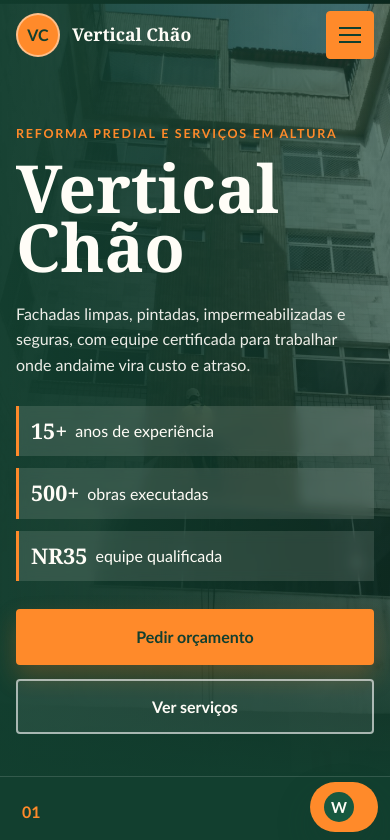
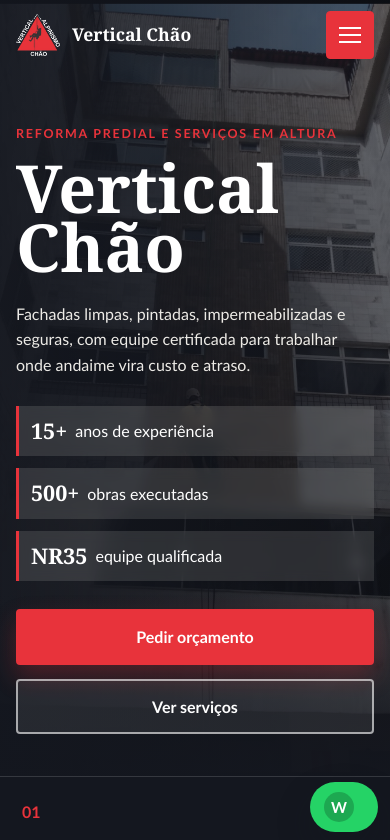
Before and after one commit to trafegocomprado/verticalchao-institucional, a website: page src/index.html in a window 390 px wide. Shown: the top 840 px of the page. Drawn offline with Linux system fonts and the light colour scheme.

Commit message:
fix: align site with vertical chao brand

```diff
--- a/src/index.html
+++ b/src/index.html
@@ -6,12 +6,14 @@
     <title>Vertical Chão | Reforma predial e serviços em altura em BH</title>
     <meta name="description" content="Vertical Chão Alpinismo: reforma predial, pintura, limpeza, impermeabilização, reposição de pastilhas e Ecogranito em fachadas. Atendimento em Belo Horizonte e região.">
     <meta name="robots" content="index,follow">
-    <meta name="theme-color" content="#0f5f3d">
+    <meta name="theme-color" content="#14171f">
     <link rel="canonical" href="https://www.verticalchao.com.br/">
     <meta property="og:type" content="website">
     <meta property="og:title" content="Vertical Chão | Reforma predial e serviços em altura">
     <meta property="og:description" content="Mais de 15 anos em manutenção predial por alpinismo industrial, com equipe certificada e obras em Belo Horizonte e região.">
     <meta property="og:image" content="./assets/hero-fachada.jpg">
+    <link rel="icon" href="./assets/favicon-32.png" sizes="32x32">
+    <link rel="apple-touch-icon" href="./assets/apple-touch-icon.png">
     <link rel="stylesheet" href="./styles.css">
     <script type="application/ld+json">
       {
@@ -41,7 +43,7 @@
 
     <header class="site-header" data-site-header>
       <a class="brand" href="#topo" aria-label="Vertical Chão, início">
-        <span class="brand-mark" aria-hidden="true">VC</span>
+        <img class="brand-logo" src="./assets/logo.webp" width="160" height="155" alt="" aria-hidden="true">
         <span>
           <strong>Vertical Chão</strong>
           <small>Alpinismo industrial</small>
@@ -277,7 +279,7 @@
     <footer class="site-footer">
       <div>
         <a class="brand brand--footer" href="#topo" aria-label="Vertical Chão, início">
-          <span class="brand-mark" aria-hidden="true">VC</span>
+          <img class="brand-logo" src="./assets/logo.webp" width="160" height="155" alt="" aria-hidden="true">
           <span>
             <strong>Vertical Chão</strong>
             <small>Reformas e manutenções prediais</small>
--- a/src/styles.css
+++ b/src/styles.css
@@ -1,17 +1,17 @@
 :root {
-  --green-900: #123f2f;
-  --green-800: #17583f;
-  --green-700: #19724f;
-  --green-100: #dcefe4;
-  --orange-600: #f07a22;
-  --orange-500: #ff8a2a;
-  --cream-100: #f7f3e9;
-  --paper: #fffaf1;
-  --ink: #18251f;
-  --muted: #5e6b62;
-  --line: rgba(24, 37, 31, 0.14);
-  --white-soft: #fffdf7;
-  --shadow: 0 24px 70px rgba(18, 63, 47, 0.18);
+  --red: #e8333b;
+  --red-dark: #c41f27;
+  --red-soft: #ffd7d4;
+  --paper: #fafaf8;
+  --paper-2: #f4f1eb;
+  --ink: #14171f;
+  --ink-soft: #242834;
+  --muted: #5b606c;
+  --line: #e4e1db;
+  --white-soft: #ffffff;
+  --whatsapp: #25d366;
+  --whatsapp-dark: #1da851;
+  --shadow: 0 24px 70px rgba(20, 23, 31, 0.18);
   --font-display: Georgia, "Times New Roman", serif;
   --font-body: "Trebuchet MS", Verdana, sans-serif;
   --header-height: 78px;
@@ -31,7 +31,7 @@ body {
   margin: 0;
   color: var(--ink);
   background:
-    linear-gradient(90deg, rgba(18, 63, 47, 0.04) 1px, transparent 1px) 0 0 / 44px 44px,
+    linear-gradient(90deg, rgba(20, 23, 31, 0.035) 1px, transparent 1px) 0 0 / 44px 44px,
     var(--paper);
   font-family: var(--font-body);
   font-size: 16px;
@@ -58,7 +58,7 @@ a {
 }
 
 a:hover {
-  color: var(--orange-600);
+  color: var(--red-dark);
 }
 
 button,
@@ -74,7 +74,7 @@ section[id],
 }
 
 :focus-visible {
-  outline: 3px solid var(--orange-500);
+  outline: 3px solid var(--red);
   outline-offset: 4px;
 }
 
@@ -96,8 +96,8 @@ section[id],
   left: 12px;
   z-index: 30;
   transform: translateY(-150%);
-  background: var(--orange-500);
-  color: var(--ink);
+  background: var(--red);
+  color: var(--white-soft);
   padding: 10px 14px;
   border-radius: 4px;
   font-weight: 700;
@@ -124,8 +124,8 @@ section[id],
 .site-header.is-scrolled,
 .site-header.is-open {
   color: var(--ink);
-  background: rgba(255, 250, 241, 0.94);
-  box-shadow: 0 14px 44px rgba(18, 63, 47, 0.12);
+  background: rgba(250, 250, 248, 0.94);
+  box-shadow: 0 14px 44px rgba(20, 23, 31, 0.12);
   backdrop-filter: blur(12px);
 }
 
@@ -154,16 +154,11 @@ section[id],
   text-transform: uppercase;
 }
 
-.brand-mark {
-  display: grid;
-  place-items: center;
+.brand-logo {
   width: 44px;
   height: 44px;
-  background: var(--orange-500);
-  color: var(--green-900);
-  border: 2px solid rgba(255, 255, 255, 0.45);
-  border-radius: 50%;
-  font-weight: 900;
+  flex: none;
+  object-fit: contain;
 }
 
 .main-nav {
@@ -196,21 +191,21 @@ section[id],
   align-items: center;
   justify-content: center;
   padding: 13px 20px;
-  border: 2px solid var(--orange-500);
+  border: 2px solid var(--red);
   border-radius: 4px;
-  background: var(--orange-500);
-  color: var(--green-900);
+  background: var(--red);
+  color: var(--white-soft);
   font-weight: 900;
   text-decoration: none;
-  box-shadow: 0 12px 24px rgba(240, 122, 34, 0.26);
+  box-shadow: 0 12px 24px rgba(232, 51, 59, 0.26);
   transition: transform 180ms ease, box-shadow 180ms ease, background-color 180ms ease;
 }
 
 .button:hover {
-  color: var(--green-900);
-  background: #ff9b43;
+  color: var(--white-soft);
+  background: var(--red-dark);
   transform: translateY(-2px);
-  box-shadow: 0 16px 34px rgba(240, 122, 34, 0.32);
+  box-shadow: 0 16px 34px rgba(232, 51, 59, 0.32);
 }
 
 .button--small {
@@ -227,7 +222,7 @@ section[id],
 }
 
 .button--ghost:hover {
-  color: var(--green-900);
+  color: var(--ink);
   background: var(--white-soft);
 }
 
@@ -271,14 +266,14 @@ section[id],
   align-items: end;
   overflow: hidden;
   color: var(--white-soft);
-  background: var(--green-900);
+  background: var(--ink);
 }
 
 .hero::after {
   position: absolute;
   inset: auto 0 0;
   height: 22vh;
-  background: linear-gradient(to top, rgba(18, 63, 47, 0.88), transparent);
+  background: linear-gradient(to top, rgba(20, 23, 31, 0.88), transparent);
   content: "";
 }
 
@@ -296,7 +291,7 @@ section[id],
   position: absolute;
   inset: 0;
   background:
-    linear-gradient(90deg, rgba(18, 63, 47, 0.92) 0%, rgba(18, 63, 47, 0.72) 42%, rgba(18, 63, 47, 0.18) 100%),
+    linear-gradient(90deg, rgba(20, 23, 31, 0.92) 0%, rgba(20, 23, 31, 0.72) 42%, rgba(20, 23, 31, 0.18) 100%),
     linear-gradient(0deg, rgba(0, 0, 0, 0.38), rgba(0, 0, 0, 0.1));
   pointer-events: none;
 }
@@ -313,7 +308,7 @@ section[id],
 .eyebrow,
 .section__kicker {
   margin: 0 0 14px;
-  color: var(--orange-500);
+  color: var(--red);
   font-size: 0.78rem;
   font-weight: 900;
   letter-spacing: 0.14em;
@@ -353,7 +348,7 @@ section[id],
   align-items: center;
   gap: 8px;
   padding: 8px 12px;
-  border-left: 3px solid var(--orange-500);
+  border-left: 3px solid var(--red);
   background: rgba(255, 253, 247, 0.12);
   backdrop-filter: blur(6px);
 }
@@ -374,7 +369,7 @@ section[id],
   z-index: 2;
   display: grid;
   grid-template-columns: repeat(4, 1fr);
-  background: var(--green-900);
+  background: var(--ink);
   color: var(--white-soft);
   border-top: 1px solid rgba(255, 255, 255, 0.14);
 }
@@ -386,7 +381,7 @@ section[id],
 }
 
 .trust-strip span {
-  color: var(--orange-500);
+  color: var(--red);
   font-weight: 900;
 }
 
@@ -439,7 +434,7 @@ section[id],
   font-family: var(--font-display);
   font-size: clamp(2rem, 5vw, 4.8rem);
   line-height: 0.98;
-  color: var(--green-900);
+  color: var(--ink);
   text-wrap: balance;
 }
 
@@ -471,7 +466,7 @@ section[id],
   font-family: var(--font-display);
   font-size: clamp(2.2rem, 5vw, 4rem);
   line-height: 1;
-  color: var(--orange-600);
+  color: var(--red-dark);
 }
 
 .metrics dd {
@@ -502,7 +497,7 @@ section[id],
   padding: clamp(20px, 3vw, 30px);
   border-right: 1px solid var(--line);
   border-bottom: 1px solid var(--line);
-  background: rgba(255, 250, 241, 0.72);
+  background: rgba(250, 250, 248, 0.72);
   transition: background-color 180ms ease, transform 180ms ease;
 }
 
@@ -514,7 +509,7 @@ section[id],
 .service-grid h3 {
   margin: 0 0 12px;
   font-size: 1.1rem;
-  color: var(--green-800);
+  color: var(--ink-soft);
 }
 
 .service-grid p {
@@ -523,7 +518,7 @@ section[id],
 }
 
 .feature-stack {
-  background: var(--green-900);
+  background: var(--ink);
   color: var(--white-soft);
 }
 
@@ -568,7 +563,7 @@ section[id],
   min-height: 44px;
   align-items: center;
   margin-top: 12px;
-  color: var(--orange-500);
+  color: var(--red);
   font-weight: 900;
 }
 
@@ -599,7 +594,7 @@ section[id],
 }
 
 .testimonials {
-  background: var(--green-100);
+  background: var(--red-soft);
 }
 
 .testimonials > h2,
@@ -621,8 +616,8 @@ blockquote {
   margin: 0;
   padding: clamp(22px, 3vw, 34px);
   background: var(--white-soft);
-  border-top: 4px solid var(--orange-500);
-  box-shadow: 0 18px 40px rgba(18, 63, 47, 0.1);
+  border-top: 4px solid var(--red);
+  box-shadow: 0 18px 40px rgba(20, 23, 31, 0.1);
 }
 
 blockquote p {
@@ -631,7 +626,7 @@ blockquote p {
 }
 
 blockquote cite {
-  color: var(--green-800);
+  color: var(--ink-soft);
   font-style: normal;
   font-weight: 900;
 }
@@ -659,7 +654,7 @@ blockquote cite {
   padding: 9px 12px;
   border: 1px solid var(--line);
   border-radius: 4px;
-  color: var(--green-800);
+  color: var(--ink-soft);
   font-weight: 900;
   text-decoration: none;
 }
@@ -679,7 +674,7 @@ blockquote cite {
 .field label {
   display: block;
   margin-bottom: 7px;
-  color: var(--green-900);
+  color: var(--ink);
   font-weight: 900;
 }
 
@@ -691,7 +686,7 @@ blockquote cite {
   padding: 12px;
   color: var(--ink);
   background: var(--white-soft);
-  border: 1px solid rgba(24, 37, 31, 0.28);
+  border: 1px solid rgba(20, 23, 31, 0.28);
   border-radius: 4px;
 }
 
@@ -720,7 +715,7 @@ blockquote cite {
   gap: clamp(26px, 5vw, 70px);
   padding: clamp(50px, 7vw, 86px) clamp(18px, 5vw, 72px);
   color: var(--white-soft);
-  background: var(--green-900);
+  background: var(--ink);
 }
 
 .site-footer h2 {
@@ -753,10 +748,10 @@ blockquote cite {
   align-items: center;
   gap: 10px;
   padding: 12px 16px;
-  color: var(--green-900);
-  background: var(--orange-500);
+  color: #0b2b17;
+  background: var(--whatsapp);
   border-radius: 999px;
-  box-shadow: 0 16px 34px rgba(18, 63, 47, 0.25);
+  box-shadow: 0 16px 34px rgba(20, 23, 31, 0.25);
   font-weight: 900;
   text-decoration: none;
 }
@@ -767,7 +762,7 @@ blockquote cite {
   width: 30px;
   height: 30px;
   color: var(--white-soft);
-  background: var(--green-800);
+  background: var(--whatsapp-dark);
   border-radius: 50%;
 }
 
@@ -798,9 +793,9 @@ blockquote cite {
     position: fixed;
     top: 11px;
     right: 16px;
-    color: var(--green-900);
-    background: var(--orange-500);
-    border-color: var(--orange-500);
+    color: var(--white-soft);
+    background: var(--red);
+    border-color: var(--red);
   }
 
   .site-header.is-open .main-nav,
@@ -877,7 +872,7 @@ blockquote cite {
 
   .hero__shade {
     background:
-      linear-gradient(90deg, rgba(18, 63, 47, 0.94), rgba(18, 63, 47, 0.62)),
+      linear-gradient(90deg, rgba(20, 23, 31, 0.94), rgba(20, 23, 31, 0.62)),
       linear-gradient(0deg, rgba(0, 0, 0, 0.42), rgba(0, 0, 0, 0.08));
   }
 
```
Also changed, not shown: scripts/validate-site.mjs (+15 -0 lines), src/assets/apple-touch-icon.png (added), src/assets/favicon-32.png (added), src/assets/logo.webp (added).
